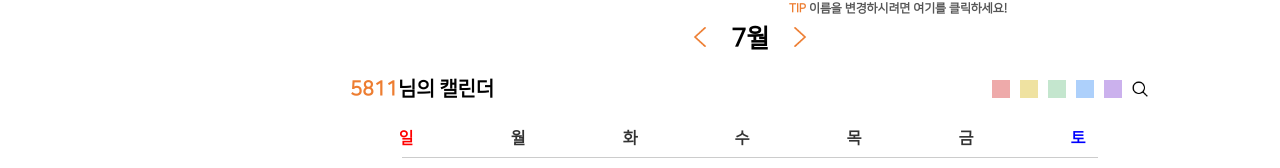
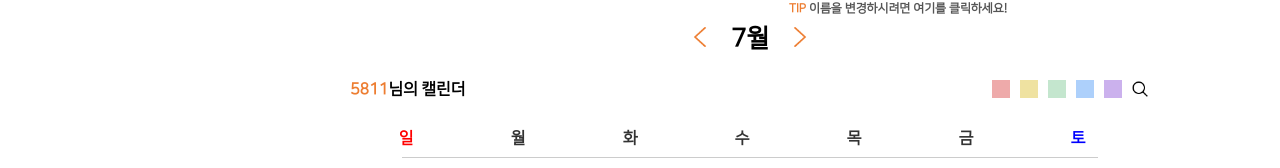
Before and after one commit to zzannorita/LetsDoIt, a React (Create React App) app in the folder front/: page / in a window 1280 px wide. Shown: the part 126-294 px from the top of the page. Built offline with nearby package versions, Linux system fonts and the light colour scheme.

Commit message:
Fix: 캘린더 mainBox에 height지정

```diff
--- a/front/src/components/component/Calender.module.css
+++ b/front/src/components/component/Calender.module.css
@@ -12,7 +12,9 @@
   margin-top: 2%;
   align-items: center;
   width: 60%;
-  height: 100%;
+  /* min-width: 952px; */
+  max-width: 952px;
+  height: 800px;
 }
 
 .monthBox {
@@ -44,7 +46,7 @@
 
 .nameBox {
   display: flex;
-  font-size: 20px;
+  font-size: 16px;
   font-weight: bold;
 }
 
@@ -107,10 +109,12 @@ input[type="checkbox"]:checked + .checkbox_icon::after {
 
 /* 달력박스 */
 .calendarBox {
+  width: 100%;
   display: flex;
   flex-direction: column;
   height: 65vh;
   padding: 0;
+  align-items: center;
 }
 
 .calendarInnerBox {
```
